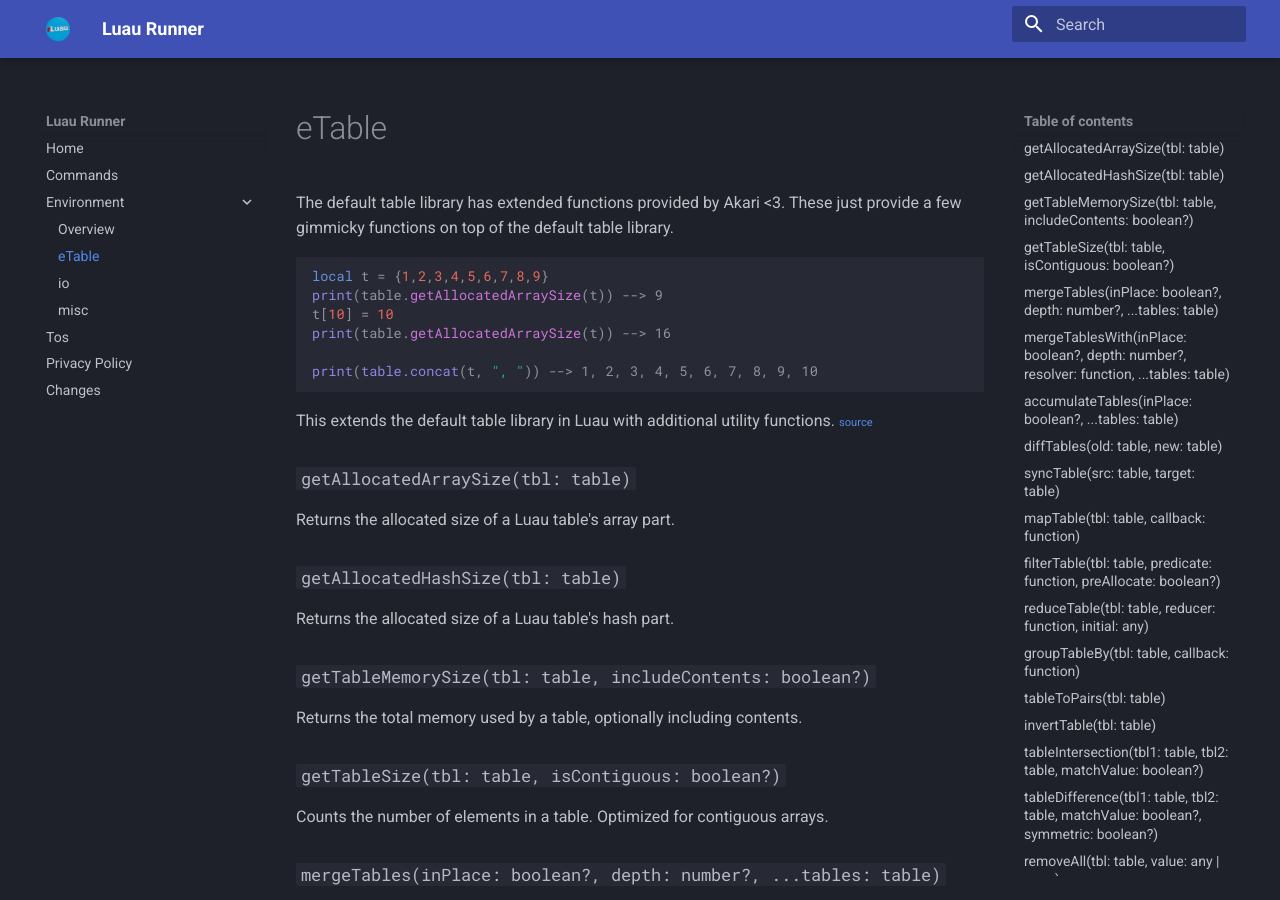
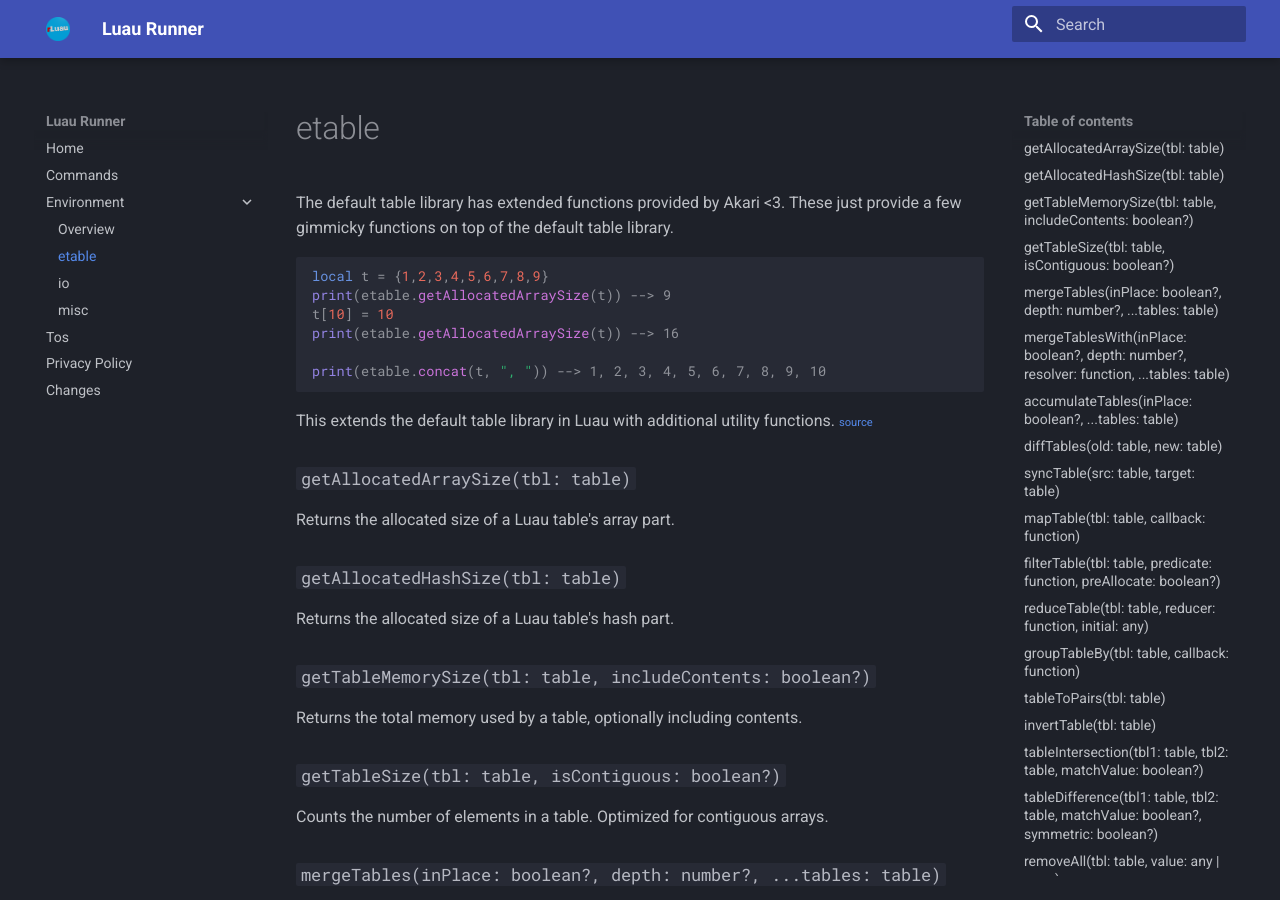
Before and after one commit to haotian2006/LuauBotSite, an MkDocs documentation site: the page built from docs/Environment/etable.md, in a window 1280 px wide and 900 px high. Built offline with MkDocs 1.6.1 and Material for MkDocs 9.7.7, drawn with Linux system fonts in a browser that asks for light colours.

Commit message:
fix etable

````diff
--- a/docs/Environment/etable.md
+++ b/docs/Environment/etable.md
@@ -5,11 +5,11 @@
 
 ```lua
 local t = {1,2,3,4,5,6,7,8,9}
-print(table.getAllocatedArraySize(t)) --> 9
+print(etable.getAllocatedArraySize(t)) --> 9
 t[10] = 10
-print(table.getAllocatedArraySize(t)) --> 16
+print(etable.getAllocatedArraySize(t)) --> 16
 
-print(table.concat(t, ", ")) --> 1, 2, 3, 4, 5, 6, 7, 8, 9, 10
+print(etable.concat(t, ", ")) --> 1, 2, 3, 4, 5, 6, 7, 8, 9, 10
 ```
 
 This extends the default table library in Luau with additional utility functions.
--- a/mkdocs.yml
+++ b/mkdocs.yml
@@ -35,7 +35,7 @@
   - Commands: Commands.md
   - Environment:
     - Overview: Environment/index.md
-    - eTable: Environment/etable.md
+    - etable: Environment/etable.md
     - io: Environment/io.md
     - misc: Environment/misc.md
   - Tos: Tos.md
````
